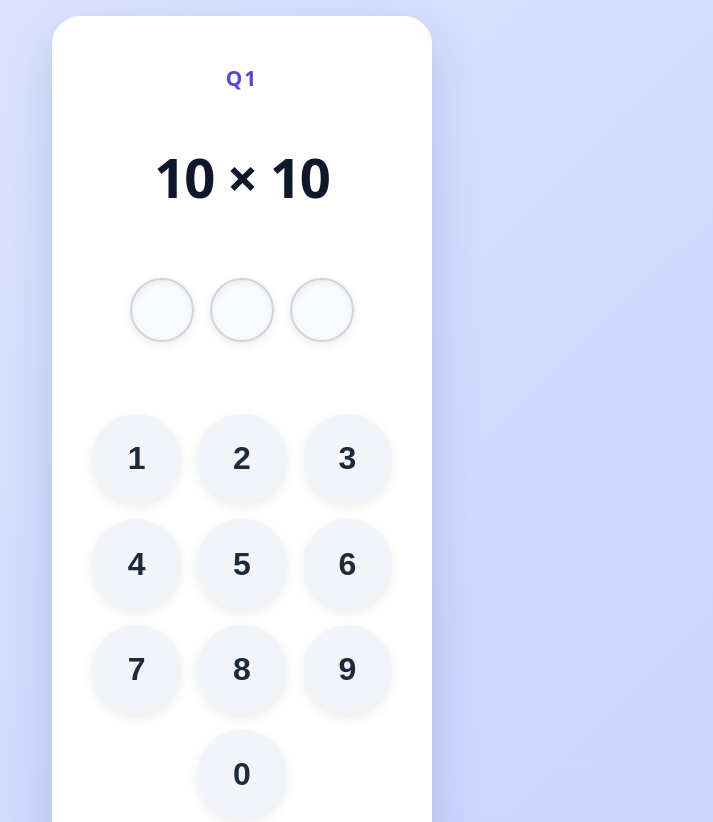
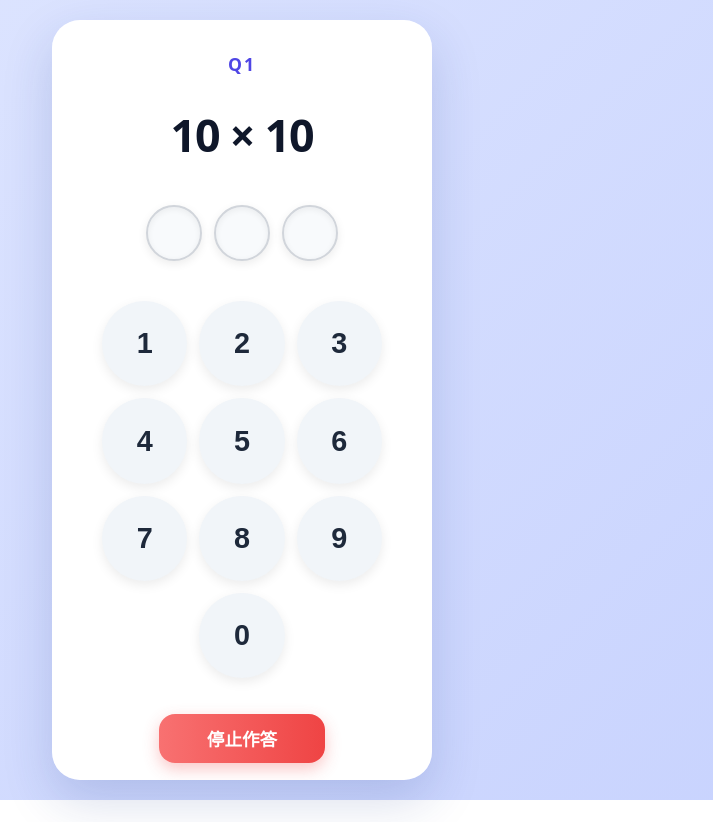
Before and after one commit to faourener/plus, a plain HTML site: page index.html in a window 1280 px wide. Shown: the top 822 px of the page, without its empty margins (398-1111 px from the left). After the commit the page ends 800 px from the top, so only its background shows below. Drawn offline with Linux system fonts and the light colour scheme.

Commit message:
Update index.html

```diff
--- a/index.html
+++ b/index.html
@@ -4,22 +4,28 @@
     <link rel="manifest" href="/manifest.json">
     <meta name="theme-color" content="#ffffff">
     <meta charset="UTF-8" />
-    <meta name="viewport" content="width=device-width, initial-scale=1.0" />
+    <!-- 优化视口配置：禁止缩放，确保适配精准 -->
+    <meta name="viewport" content="width=device-width, initial-scale=1.0, maximum-scale=1.0, user-scalable=no" />
     <title>算术练习</title>
     <style>
         * { margin:0; padding:0; box-sizing:border-box; }
         body {
-            min-height:100vh;
+            /* 核心修改：固定视口高度，禁止滚动 */
+            height:100vh;
+            overflow: hidden;
             background:linear-gradient(135deg, #e0e7ff 0%, #c7d2fe 100%);
             font-family:system-ui, -apple-system, sans-serif;
             display:flex;
             justify-content:center;
             align-items:center;
-            padding:16px;
+            /* 调整内边距，避免内容溢出 */
+            padding:12px;
         }
         .screen {
+            /* 核心修改：基于视口高度适配，最大高度占满屏幕 */
             width:100%;
             max-width:380px;
+            max-height:95vh;
             background:#fff;
             border-radius:28px;
             overflow:hidden;
@@ -27,42 +33,50 @@
             opacity:0;
             transform:translateY(20px);
             animation:fadeInUp .6s ease-out forwards;
+            /* 增加内部滚动兜底（仅针对极端小屏） */
+            overflow-y: auto;
+            -webkit-overflow-scrolling: touch;
         }
         @keyframes fadeInUp { to { opacity:1; transform:translateY(0) } }
         .hidden { display:none }
 
         .question-screen {
-            padding:48px 28px 40px;
+            /* 调整内边距，压缩冗余空间 */
+            padding:32px 20px 24px;
             display:flex;
             flex-direction:column;
             align-items:center;
-            gap:32px;
+            gap:20px;
+            /* 弹性布局适配高度 */
+            min-height: 100%;
+            justify-content: space-around;
         }
         .q-number {
-            font-size:1.3rem;
+            font-size:1.1rem;
             font-weight:700;
             color:#4f46e5;
             letter-spacing:2px;
         }
         .expression {
-            font-size:3.4rem;
+            font-size:2.8rem;
             font-weight:800;
             color:#0f172a;
             letter-spacing:-1.2px;
-            margin:16px 0 32px;
+            margin:8px 0 20px;
         }
         .answer-container {
             display:flex;
-            gap:16px;
-            margin-bottom:40px;
+            gap:12px;
+            margin-bottom:20px;
         }
         .digit-box {
-            width:64px;
-            height:64px;
+            /* 缩小数字框尺寸，适配小屏 */
+            width:56px;
+            height:56px;
             background:#f8fafc;
             border:2.5px solid #d1d5db;
             border-radius:50%;
-            font-size:2.4rem;
+            font-size:2rem;
             font-weight:700;
             color:#1d4ed8;
             display:flex;
@@ -98,15 +112,15 @@
         .numpad {
             display:grid;
             grid-template-columns:repeat(3,1fr);
-            gap:16px;
+            gap:12px;
             width:100%;
-            max-width:300px;
+            max-width:280px;
         }
         .numpad-btn {
             aspect-ratio:1;
             border:none;
             border-radius:50%;
-            font-size:2rem;
+            font-size:1.8rem;
             font-weight:600;
             background:#f1f5f9;
             color:#1e293b;
@@ -127,9 +141,9 @@
         }
 
         .stop-btn {
-            margin-top:24px;
-            padding:16px 56px;
-            font-size:1.18rem;
+            margin-top:16px;
+            padding:12px 48px;
+            font-size:1.1rem;
             font-weight:600;
             color:white;
             background:linear-gradient(90deg,#f87171,#ef4444);
@@ -143,24 +157,29 @@
         .stop-btn:active { transform:scale(.98); box-shadow:0 4px 10px rgba(239,68,68,.2); }
 
         .result-screen {
-            padding:52px 32px 44px;
+            /* 调整结果页内边距，适配一页展示 */
+            padding:36px 24px 32px;
             text-align:center;
+            min-height: 100%;
+            display:flex;
+            flex-direction:column;
+            justify-content: center;
         }
-        .title { font-size:2.5rem; font-weight:800; color:#1e40af; margin-bottom:44px; }
-        .stats { display:flex; flex-direction:column; gap:22px; margin-bottom:52px; }
+        .title { font-size:2rem; font-weight:800; color:#1e40af; margin-bottom:32px; }
+        .stats { display:flex; flex-direction:column; gap:16px; margin-bottom:36px; }
         .stat-row {
             display:flex;
             justify-content:space-between;
-            font-size:1.25rem;
-            padding:12px 0;
+            font-size:1.1rem;
+            padding:8px 0;
             border-bottom:1px solid #e5e7eb;
         }
         .stat-row:last-child { border-bottom:none }
         .label { color:#4b5563; font-weight:500 }
         .value { font-weight:700; color:#111827 }
         .retry-btn {
-            padding:18px 72px;
-            font-size:1.25rem;
+            padding:14px 64px;
+            font-size:1.15rem;
             font-weight:700;
             color:white;
             background:linear-gradient(90deg,#6366f1,#4f46e5);
```
